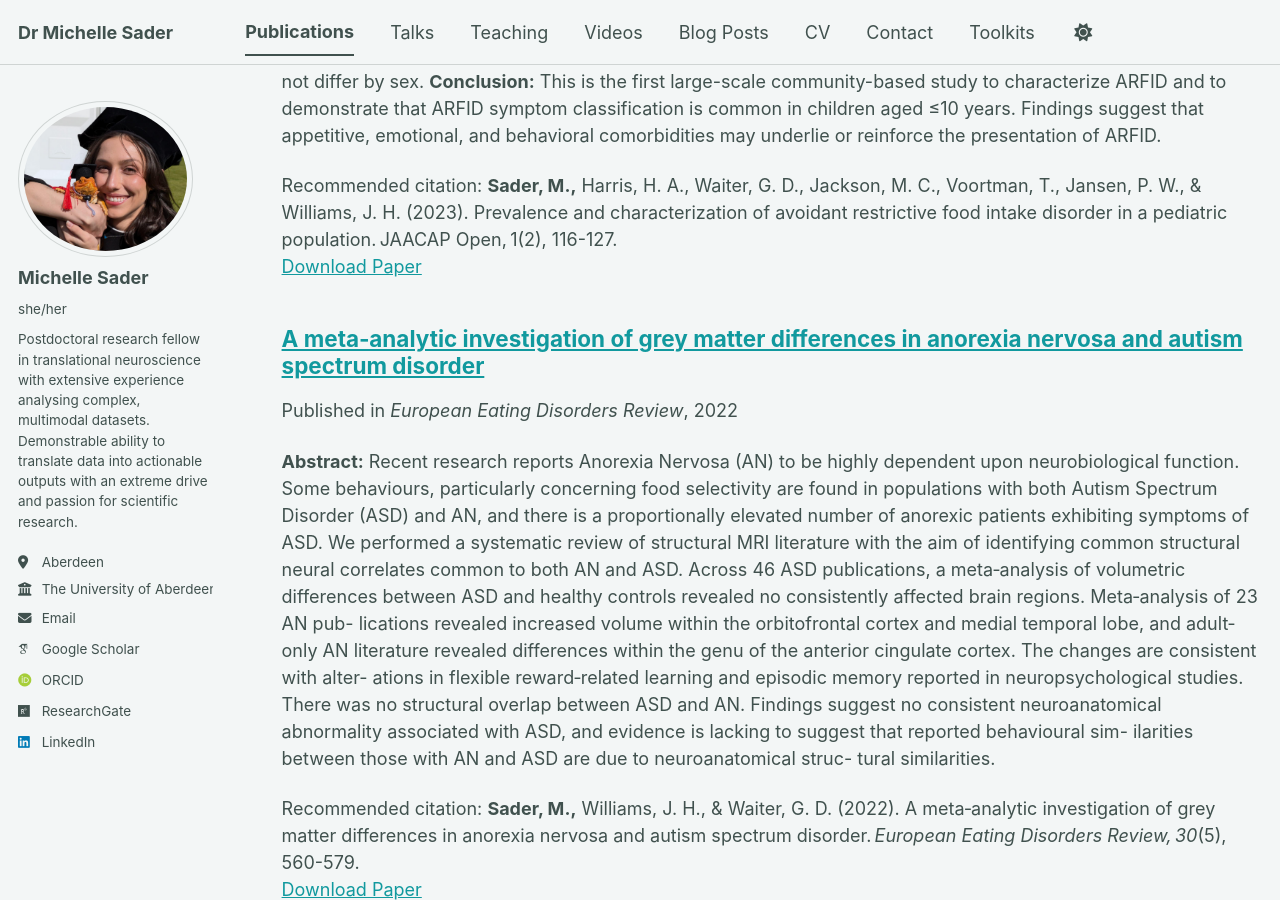
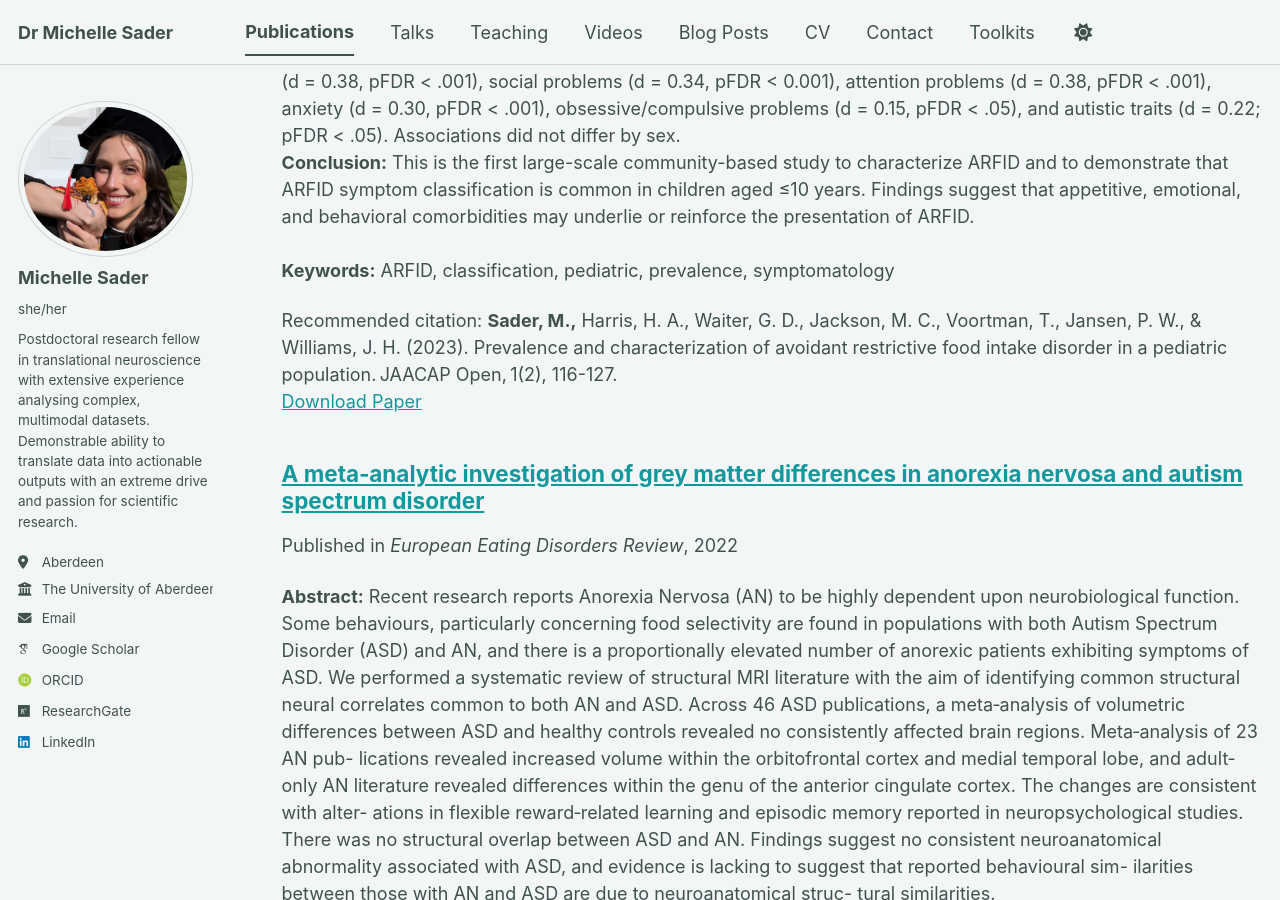
Before and after one commit to sadermichelle/sadermichelle.github.io, a Jekyll site: the page built from _pages/publications.html, in a window 1280 px wide and 900 px high, scrolled down 6207 px. Built offline with Jekyll 4.4.1, drawn with Linux system fonts in a browser that asks for light colours; some web fonts are replaced; a script bundle is joined from its source files by our own code; library files that are not in the unit come from our copies.

Commit message:
Update 2010-10-01-paper-title-number-2.md

```diff
--- a/_publications/2010-10-01-paper-title-number-2.md
+++ b/_publications/2010-10-01-paper-title-number-2.md
@@ -3,11 +3,13 @@ title: "Prevalence and characterization of avoidant restrictive food intake diso
 collection: publications
 category: manuscripts
 permalink: /publication/2010-10-01-paper-title-number-2
-excerpt: '**Abstract**:
-<b>Objective:</b> Avoidant/restrictive food intake disorder (ARFID) is a relatively new feeding and eating disorder category in DSM-5 characterized by extreme food avoidance/restriction. Much is unknown about ARFID, with limited understanding of its prevalence and comorbidities in general pediatric populations. This study aimed to classify ARFID prevalence and characteristics in children within the Generation R Study, a population-based Dutch cohort (N = 2,862).
-<b>Method:</b> ARFID was assessed via an Index that comprised parent-reported questionnaires and researcher-assessed measures of picky eating, energy intake, diet quality, growth, and psychosocial impact, all in the absence of body/weight dissatisfaction to align with DSM-5 criteria. Parents also reported on child appetitive traits and emotional/behavioral problems (eg, anxiety, depression, attention problems).
-<b>Results:</b> Using DSM-5–based categorization, 183 (6.4%) of 2,862 children were classified as presenting with ARFID symptoms. Compared with children not exhibiting symptoms, children classified with ARFID symptomatology expressed other avoidant eating behavior, including decreased enjoyment of food (d = −1.06, false discovery rate–corrected p [pFDR] < .001), increased satiety responsiveness (d = 1.06, pFDR < .001), and emotional undereating (d = 0.21, pFDR < .01), as well as more emotional problems, including withdrawn/depressed (d = 0.38, pFDR < .001), social problems (d = 0.34, pFDR < 0.001), attention problems (d = 0.38, pFDR < .001), anxiety (d = 0.30, pFDR < .001), obsessive/compulsive problems (d = 0.15, pFDR < .05), and autistic traits (d = 0.22; pFDR < .05). Associations did not differ by sex.
-<b>Conclusion:</b> This is the first large-scale community-based study to characterize ARFID and to demonstrate that ARFID symptom classification is common in children aged ≤10 years. Findings suggest that appetitive, emotional, and behavioral comorbidities may underlie or reinforce the presentation of ARFID.'
+excerpt: '**Abstract**: <br>
+<b>Objective:</b> Avoidant/restrictive food intake disorder (ARFID) is a relatively new feeding and eating disorder category in DSM-5 characterized by extreme food avoidance/restriction. Much is unknown about ARFID, with limited understanding of its prevalence and comorbidities in general pediatric populations. This study aimed to classify ARFID prevalence and characteristics in children within the Generation R Study, a population-based Dutch cohort (N = 2,862).<br>
+<b>Method:</b> ARFID was assessed via an Index that comprised parent-reported questionnaires and researcher-assessed measures of picky eating, energy intake, diet quality, growth, and psychosocial impact, all in the absence of body/weight dissatisfaction to align with DSM-5 criteria. Parents also reported on child appetitive traits and emotional/behavioral problems (eg, anxiety, depression, attention problems).<br>
+<b>Results:</b> Using DSM-5–based categorization, 183 (6.4%) of 2,862 children were classified as presenting with ARFID symptoms. Compared with children not exhibiting symptoms, children classified with ARFID symptomatology expressed other avoidant eating behavior, including decreased enjoyment of food (d = −1.06, false discovery rate–corrected p [pFDR] < .001), increased satiety responsiveness (d = 1.06, pFDR < .001), and emotional undereating (d = 0.21, pFDR < .01), as well as more emotional problems, including withdrawn/depressed (d = 0.38, pFDR < .001), social problems (d = 0.34, pFDR < 0.001), attention problems (d = 0.38, pFDR < .001), anxiety (d = 0.30, pFDR < .001), obsessive/compulsive problems (d = 0.15, pFDR < .05), and autistic traits (d = 0.22; pFDR < .05). Associations did not differ by sex. <br>
+<b>Conclusion:</b> This is the first large-scale community-based study to characterize ARFID and to demonstrate that ARFID symptom classification is common in children aged ≤10 years. Findings suggest that appetitive, emotional, and behavioral comorbidities may underlie or reinforce the presentation of ARFID. <br>
+<br>
+<b>Keywords:</b> ARFID, classification, pediatric, prevalence, symptomatology'
 date: 2023-05-23
 venue: 'JAACAP Open'
 paperurl: 'https://pmc.ncbi.nlm.nih.gov/articles/PMC11562555/'
```
